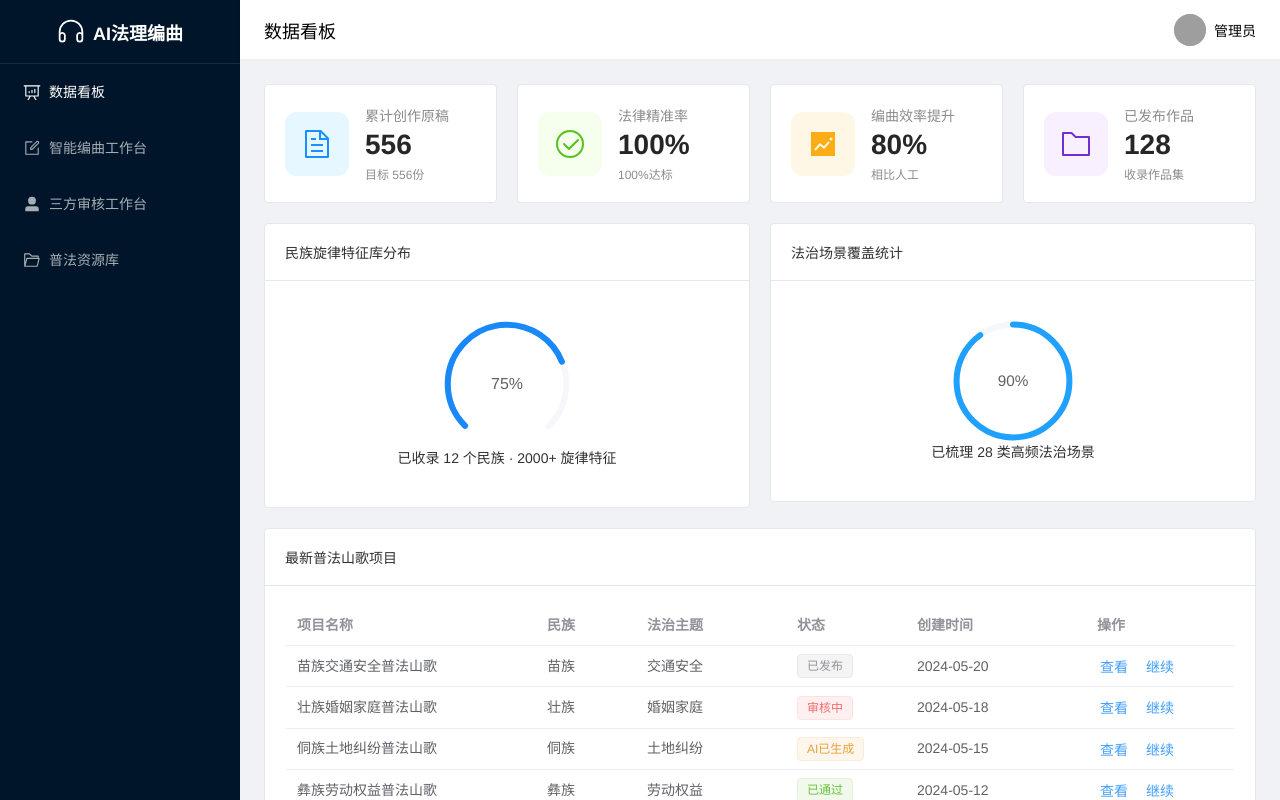
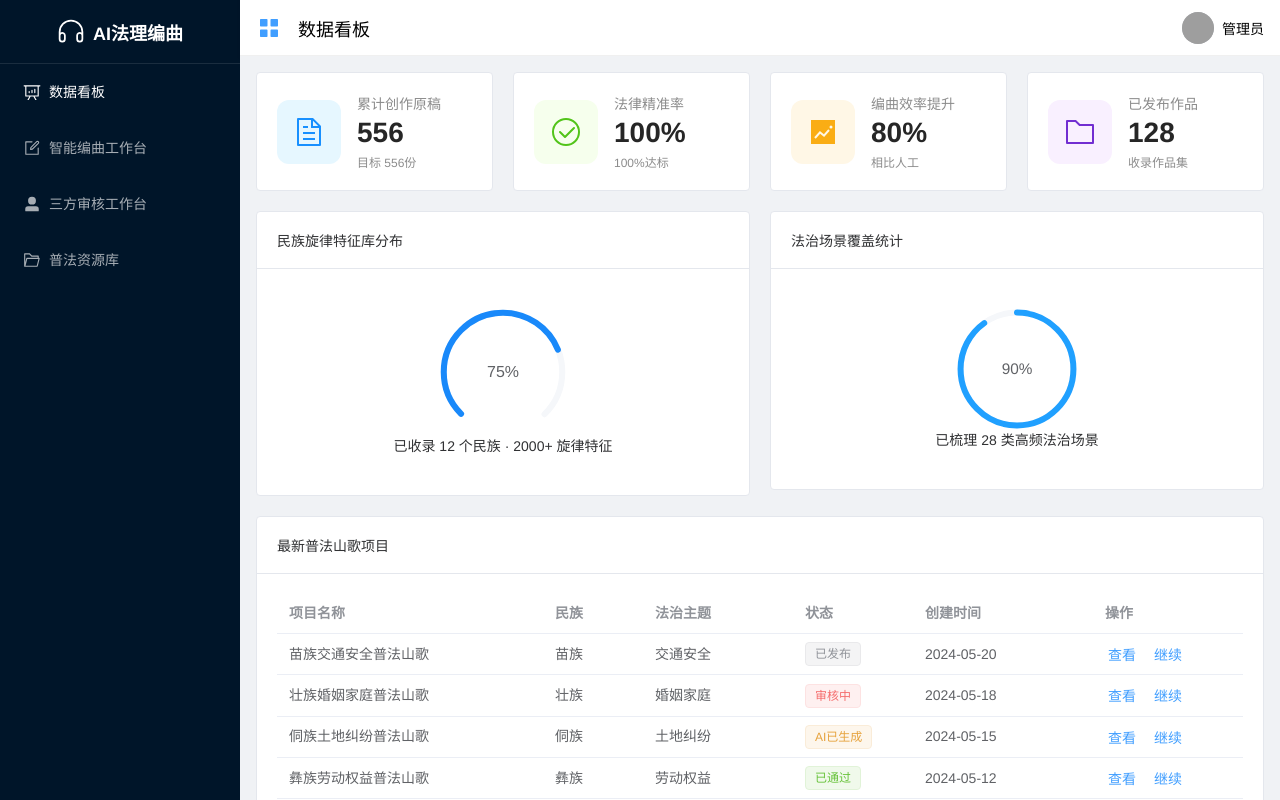
Before and after one commit to LJH123-STAR/frontend, a Vue app: page /dashboard in a window 1280 px wide. Built offline with nearby package versions, Linux system fonts and the light colour scheme; no server answers; grey boxes are pictures that could not be loaded.

Commit message:
Update MainLayout.vue

```diff
--- a/src/layouts/MainLayout.vue
+++ b/src/layouts/MainLayout.vue
@@ -1,6 +1,7 @@
 <template>
   <el-container class="layout-container">
-    <el-aside width="240px" class="sidebar">
+    <!-- 桌面端侧边栏 (大屏幕可见) -->
+    <el-aside width="240px" class="sidebar hidden-xs-only">
       <div class="logo">
         <el-icon :size="28"><Headset /></el-icon>
         <span>AI法理编曲</span>
@@ -30,14 +31,61 @@
         </el-menu-item>
       </el-menu>
     </el-aside>
+
+    <!-- 移动端抽屉菜单 (小屏幕可见) -->
+    <el-drawer
+      v-model="drawerVisible"
+      direction="ltr"
+      size="240px"
+      :with-header="false"
+      class="mobile-drawer"
+    >
+      <div class="logo" style="margin-bottom: 20px;">
+        <el-icon :size="28"><Headset /></el-icon>
+        <span>AI法理编曲</span>
+      </div>
+      <el-menu
+        :default-active="activeMenu"
+        router
+        background-color="#001529"
+        text-color="#ffffffa6"
+        active-text-color="#fff"
+        @select="drawerVisible = false"
+      >
+        <el-menu-item index="/dashboard">
+          <el-icon><DataAnalysis /></el-icon>
+          <span>数据看板</span>
+        </el-menu-item>
+        <el-menu-item index="/compose">
+          <el-icon><Edit /></el-icon>
+          <span>智能编曲工作台</span>
+        </el-menu-item>
+        <el-menu-item index="/review">
+          <el-icon><UserFilled /></el-icon>
+          <span>三方审核工作台</span>
+        </el-menu-item>
+        <el-menu-item index="/library">
+          <el-icon><FolderOpened /></el-icon>
+          <span>普法资源库</span>
+        </el-menu-item>
+      </el-menu>
+    </el-drawer>
+
     <el-container>
+      <!-- 顶部栏：移动端显示菜单按钮，桌面端隐藏 -->
       <el-header class="header">
-        <div class="header-title">{{ $route.meta.title }}</div>
+        <div class="header-left">
+          <el-button class="hidden-sm-and-up" type="text" @click="drawerVisible = true" style="margin-right: 16px;">
+            <el-icon :size="24"><Menu /></el-icon>
+          </el-button>
+          <span class="header-title">{{ $route.meta.title }}</span>
+        </div>
         <div class="header-user">
           <el-avatar :size="32" src="https://cube.elemecdn.com/0/88/03b0d39583f48206768a7534e55bcpng.png" />
-          <span style="margin-left: 8px;">管理员</span>
+          <span class="hidden-xs-only" style="margin-left: 8px;">管理员</span>
         </div>
       </el-header>
+
       <el-main class="main-content">
         <router-view />
       </el-main>
@@ -46,20 +94,26 @@
 </template>
 
 <script setup>
-import { computed } from 'vue'
+import { ref, computed } from 'vue'
 import { useRoute } from 'vue-router'
 
 const route = useRoute()
 const activeMenu = computed(() => route.path)
+const drawerVisible = ref(false)
 </script>
 
 <style scoped>
+/* 全局布局 */
 .layout-container {
   height: 100%;
 }
+
+/* 桌面端侧边栏 */
 .sidebar {
   background-color: #001529;
   color: white;
+  height: 100%;
+  overflow-y: auto;
 }
 .logo {
   height: 64px;
@@ -70,19 +124,27 @@ const activeMenu = computed(() => route.path)
   color: white;
   font-size: 18px;
   font-weight: bold;
-  border-bottom: 1px solid #ffffff1a;
+  border-bottom: 1px solid rgba(255,255,255,0.1);
 }
+
 .el-menu {
   border-right: none;
 }
+
+/* 顶部栏 */
 .header {
   background: white;
   display: flex;
   align-items: center;
   justify-content: space-between;
-  padding: 0 24px;
+  padding: 0 16px;
   box-shadow: 0 1px 4px rgba(0,21,41,.08);
   border-bottom: 1px solid #f0f0f0;
+  height: 56px;
+}
+.header-left {
+  display: flex;
+  align-items: center;
 }
 .header-title {
   font-size: 18px;
@@ -92,9 +154,23 @@ const activeMenu = computed(() => route.path)
   display: flex;
   align-items: center;
 }
+
+/* 主内容区 */
 .main-content {
   background: #f0f2f5;
-  padding: 24px;
+  padding: 16px;
   overflow-y: auto;
+  /* 移动端底部留白，避免被底部栏遮挡 */
+}
+
+/* 响应式隐藏：利用 Element Plus 的断点类 */
+/* 小屏幕隐藏侧边栏，显示抽屉按钮 */
+@media (max-width: 767px) {
+  .header {
+    padding: 0 12px;
+  }
+  .main-content {
+    padding: 12px;
+  }
 }
 </style>
```
